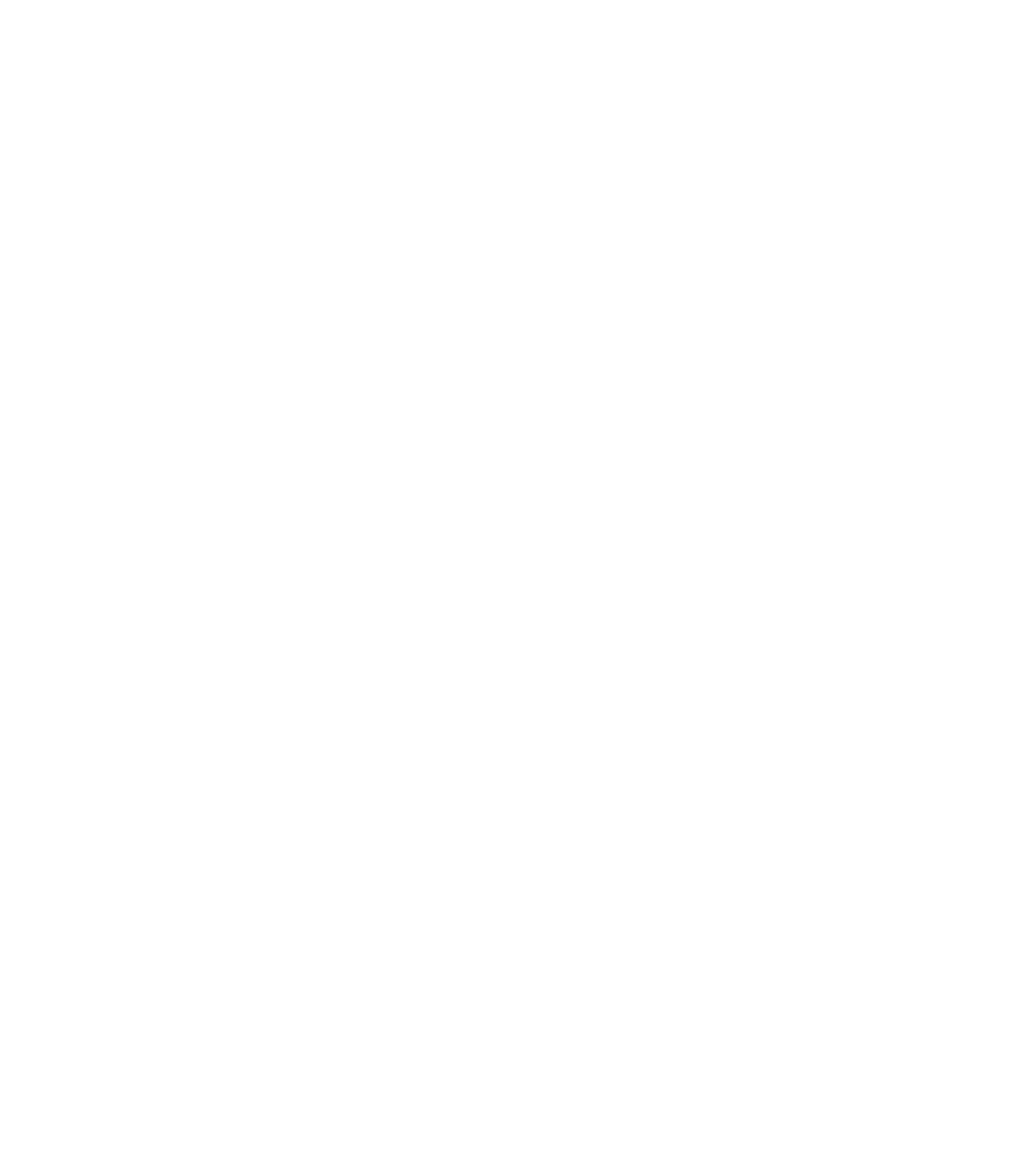
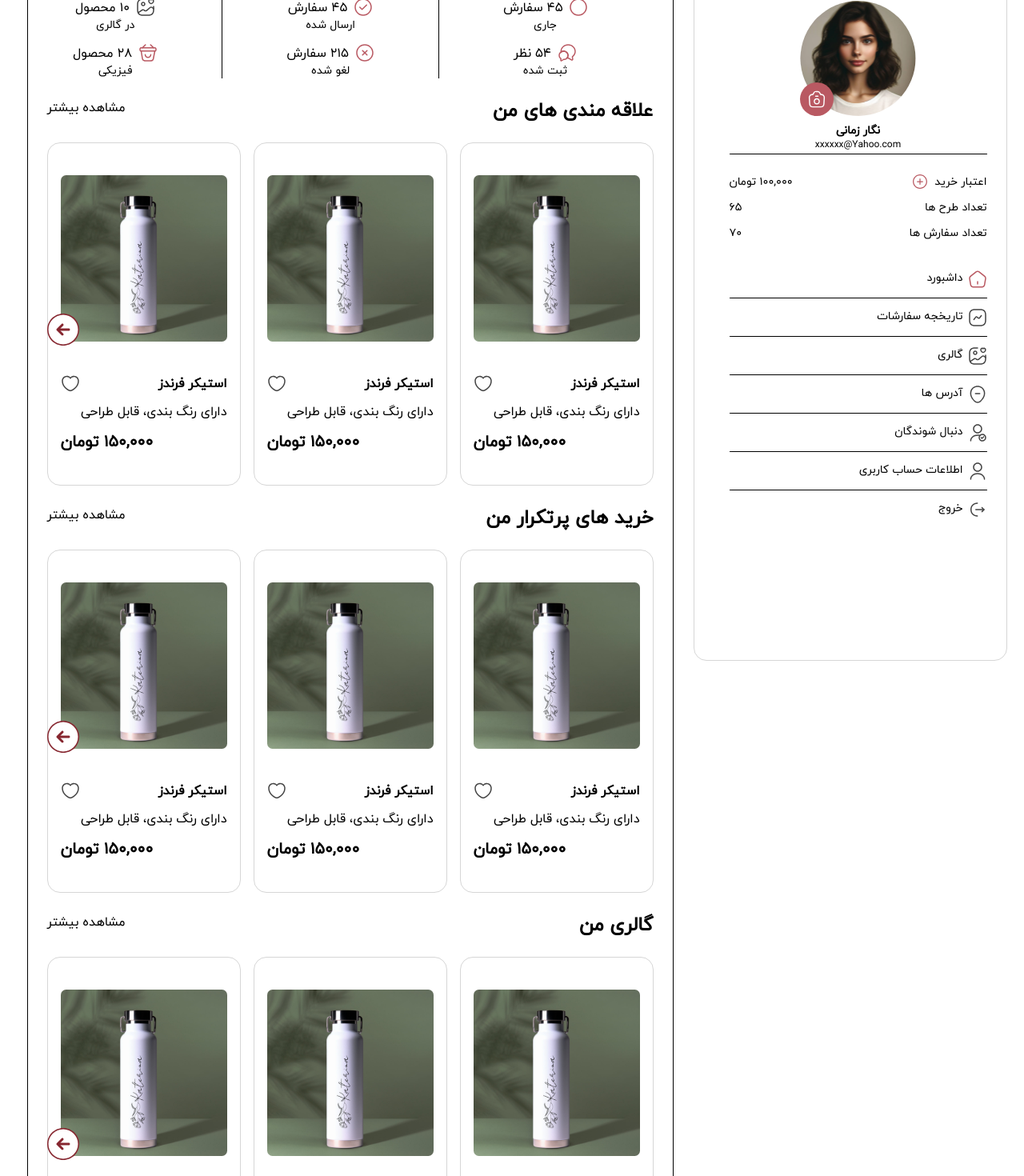
Before and after one commit to Zeinab-Jannati/UI403-4-WD-Customme-Project, a React (Vite) app: page / in a window 1280 px wide. Shown: the part 300-1770 px from the top of the page at 80% size. Before the commit the page ends 800 px from the top, so only its background shows below. Built offline with nearby package versions, Linux system fonts and the light colour scheme.

Commit message:
80% implement User Profile Page

```diff
--- a/src/main.jsx
+++ b/src/main.jsx
@@ -26,10 +26,10 @@
         {/* <Route path="/about" element={<About />} />
         <Route path="*" element={<NotFound />} /> */}
         {/* <Route path="/" element={<ProfileSidebar />} />  */}
-        {/* <Route path="/" element={<UserProfile />} />  */}
+        <Route path="/" element={<UserProfile />} />
         {/* <Route path="/" element={<OrderStatus />} />  */}
         {/* <Route path="/" element={<OrdersHistory />} />  */}
-        <Route path="/" element={<OrdersSummary />} />
+        {/* <Route path="/" element={<OrdersSummary />} />  */}
         {/* <Route path="/" element={<ProductCard />} />  */}
       </Routes>
     </Router>
--- a/src/pages/UserProfile.jsx
+++ b/src/pages/UserProfile.jsx
@@ -7,8 +7,10 @@
 import MainMenu from '../components/MainMenu'
 import ProfileSidebar from '../components/ProfileSidebar'
 import ProductCard from '../components/ProductCard'
+import OrderSummary from '../components/OrdersSummary'
 
 import productPic from '../assets/images/product-image.svg'
+import leftCarousel from '../assets/icons/left-carousel.svg'
 
 const UserProfile = () => {
     return (
@@ -18,8 +20,50 @@
             <div className='flex justify-center mt-[2rem] overflow-hidden'>
                 <div className='flex gap-[1.5625rem]'>
                     <ProfileSidebar />
-                    <div className='w-[50.5rem] h-[104.125rem]'>
-                        <ProductCard imageUrl={ productPic } productName="استیکر فرندز" productDescription="دارای رنگ بندی، قابل طراحی" price="۱۵۰,۰۰۰" />
+                    <div className='w-[50.5rem] h-[104.125rem]  border border-black rounded-[16px] p-[1.5rem] mb-[3.75rem] h-auto'>
+                        <h2 className='font-bold text-2xl'>سفارشات من</h2>
+                        <OrderSummary />
+
+                        <div>
+                            <span className='flex justify-between my-[1.5rem]'>
+                                <h2 className='font-bold text-2xl'>علاقه مندی های من</h2>
+                                <a href="#">مشاهده بیشتر</a>
+                            </span>
+                            <div className='flex gap-[1rem] relative'>
+                                <ProductCard imageUrl={ productPic } productName="استیکر فرندز" productDescription="دارای رنگ بندی، قابل طراحی" price="۱۵۰,۰۰۰" />
+                                <ProductCard imageUrl={ productPic } productName="استیکر فرندز" productDescription="دارای رنگ بندی، قابل طراحی" price="۱۵۰,۰۰۰" />
+                                <ProductCard imageUrl={ productPic } productName="استیکر فرندز" productDescription="دارای رنگ بندی، قابل طراحی" price="۱۵۰,۰۰۰" />
+                                <img src={ leftCarousel } alt="left-carousel" className='absolute left-0 top-1/2' />
+                            </div>
+
+                        </div>
+
+                        <div>
+                            <span className='flex justify-between my-[1.5rem]'>
+                                <h2 className='font-bold text-2xl'>خرید های پرتکرار من </h2>
+                                <a href="#">مشاهده بیشتر</a>
+                            </span>
+                            <div className='flex gap-[1rem] relative'>
+                                <ProductCard imageUrl={ productPic } productName="استیکر فرندز" productDescription="دارای رنگ بندی، قابل طراحی" price="۱۵۰,۰۰۰" />
+                                <ProductCard imageUrl={ productPic } productName="استیکر فرندز" productDescription="دارای رنگ بندی، قابل طراحی" price="۱۵۰,۰۰۰" />
+                                <ProductCard imageUrl={ productPic } productName="استیکر فرندز" productDescription="دارای رنگ بندی، قابل طراحی" price="۱۵۰,۰۰۰" />
+                                <img src={ leftCarousel } alt="left-carousel" className='absolute left-0 top-1/2' />
+
+                            </div>
+                        </div>
+
+                        <div>
+                            <span className='flex justify-between my-[1.5rem]'>
+                                <h2 className='font-bold text-2xl'>گالری من</h2>
+                                <a href="#">مشاهده بیشتر</a>
+                            </span>
+                            <div className='flex gap-[1rem] relative'>
+                                <ProductCard imageUrl={ productPic } productName="استیکر فرندز" productDescription="دارای رنگ بندی، قابل طراحی" price="۱۵۰,۰۰۰" />
+                                <ProductCard imageUrl={ productPic } productName="استیکر فرندز" productDescription="دارای رنگ بندی، قابل طراحی" price="۱۵۰,۰۰۰" />
+                                <ProductCard imageUrl={ productPic } productName="استیکر فرندز" productDescription="دارای رنگ بندی، قابل طراحی" price="۱۵۰,۰۰۰" />
+                                <img src={ leftCarousel } alt="left-carousel" className='absolute left-0 top-1/2' />
+                            </div>
+                        </div>
                     </div>
                 </div>
 
```
